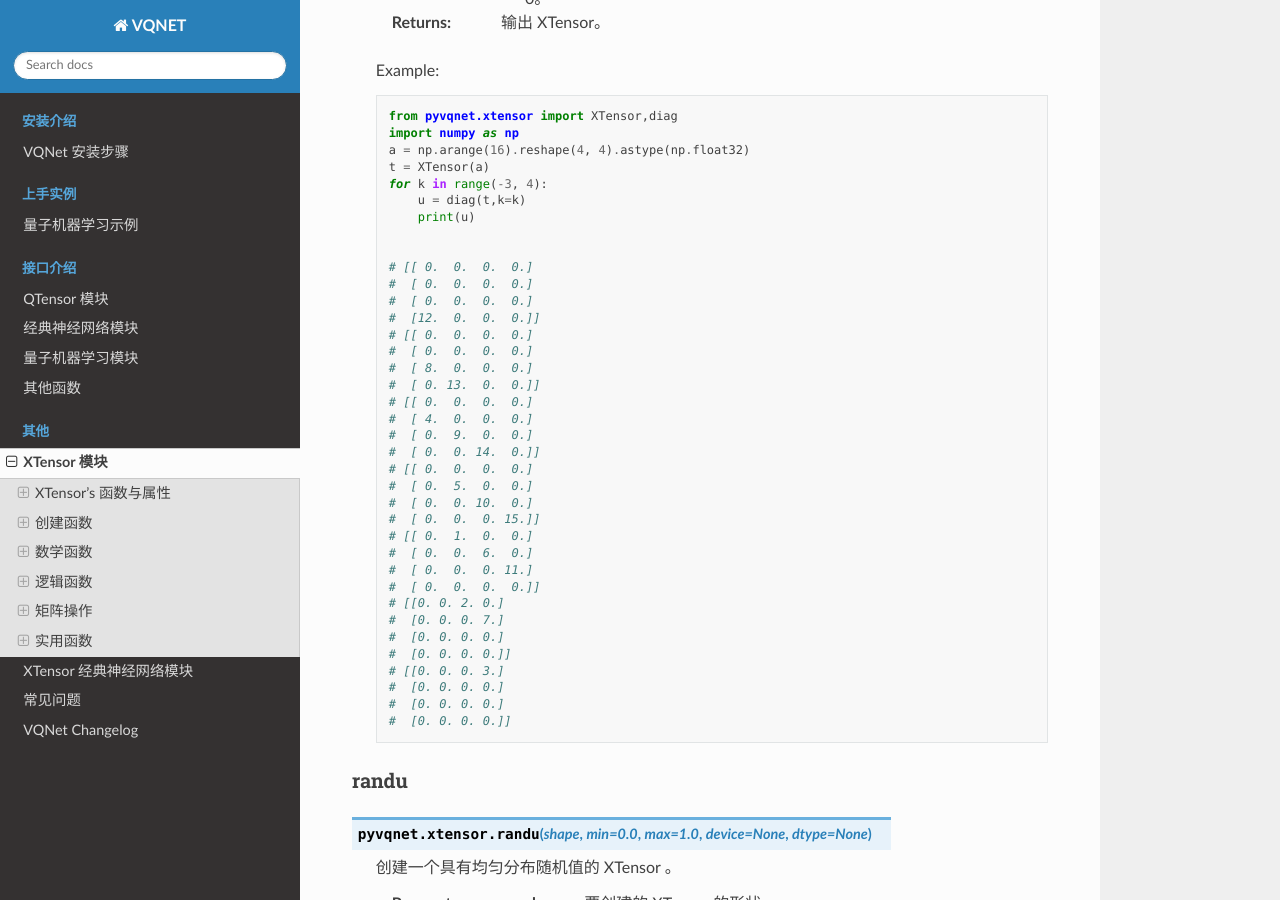
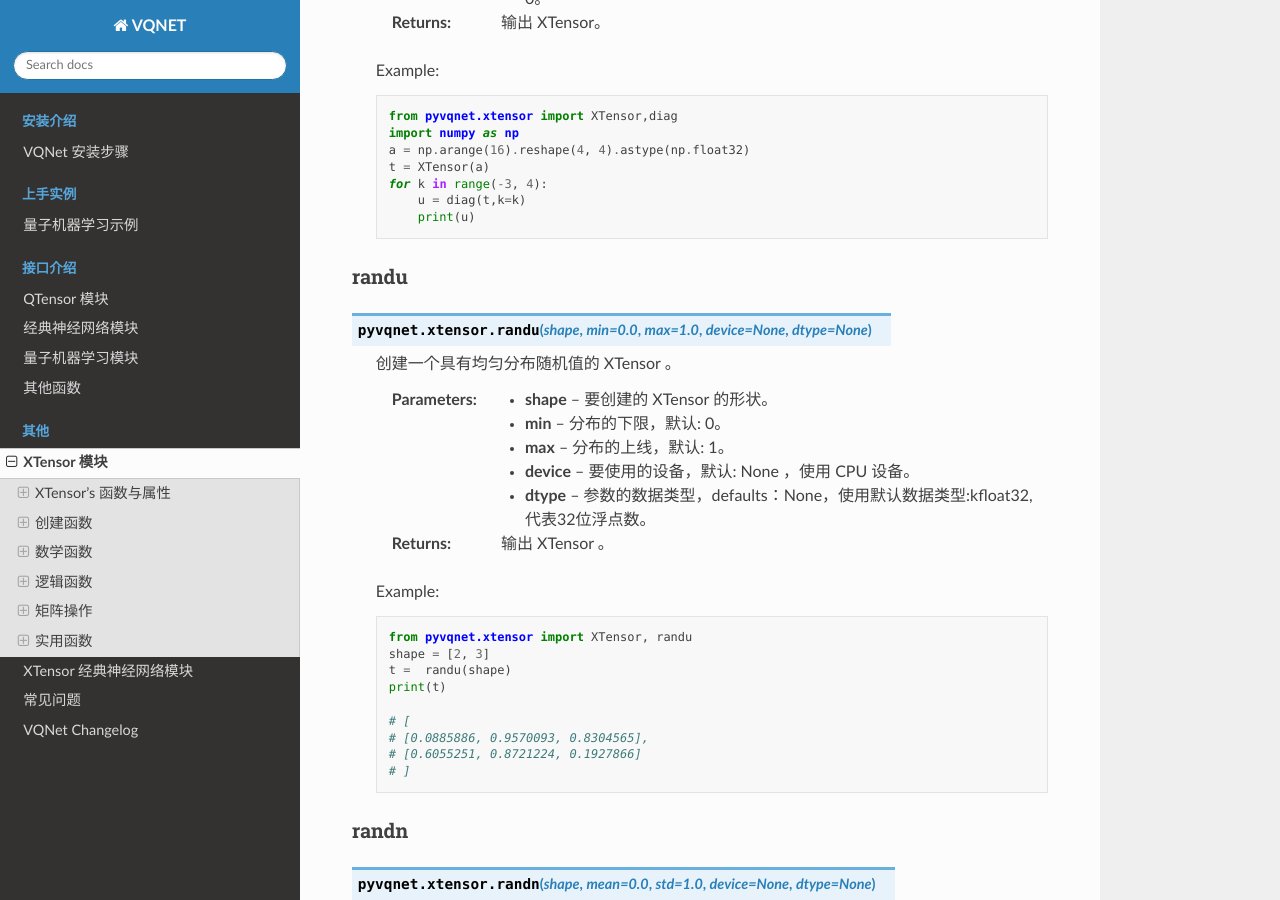
Before and after one commit to OriginQ/VQNET2.0-tutorial, a Sphinx documentation site: the page built from source/rst/xtensor.rst, in a window 1280 px wide and 900 px high, scrolled down 23394 px. Built offline with Sphinx 7.4.7 and the Read the Docs theme 2.0.0, drawn with Linux system fonts in a browser that asks for light colours; some of the changed text lies outside the part shown.

```diff
--- a/source/rst/xtensor.rst
+++ b/source/rst/xtensor.rst
@@ -168,7 +168,7 @@ backward
         from pyvqnet.xtensor import xtensor,autograd
 
         target = xtensor([[0, 0, 1, 0, 0, 0, 0, 0, 0, 0.2]])
-        target = requires_grad=True
+        target.requires_grad=True
         with autograd.tape():
             y = 2*target + 3
             y.backward()
@@ -225,7 +225,7 @@ argmax
 
     Example::
 
-        from pyvqnet.xtensor import xtensor
+        from pyvqnet.xtensor import XTensor
         a = XTensor([[1.3398, 0.2663, -0.2686, 0.2450],
                     [-0.7401, -0.8805, -0.3402, -1.1936],
                     [0.4907, -1.3948, -1.0691, -0.3132],
@@ -1238,36 +1238,6 @@ diag
             print(u)
 
 
-        # [[ 0.  0.  0.  0.]
-        #  [ 0.  0.  0.  0.]
-        #  [ 0.  0.  0.  0.]
-        #  [12.  0.  0.  0.]]
-        # [[ 0.  0.  0.  0.]
-        #  [ 0.  0.  0.  0.]
-        #  [ 8.  0.  0.  0.]
-        #  [ 0. 13.  0.  0.]]
-        # [[ 0.  0.  0.  0.]
-        #  [ 4.  0.  0.  0.]
-        #  [ 0.  9.  0.  0.]
-        #  [ 0.  0. 14.  0.]]
-        # [[ 0.  0.  0.  0.]
-        #  [ 0.  5.  0.  0.]
-        #  [ 0.  0. 10.  0.]
-        #  [ 0.  0.  0. 15.]]
-        # [[ 0.  1.  0.  0.]
-        #  [ 0.  0.  6.  0.]
-        #  [ 0.  0.  0. 11.]
-        #  [ 0.  0.  0.  0.]]
-        # [[0. 0. 2. 0.]
-        #  [0. 0. 0. 7.]
-        #  [0. 0. 0. 0.]
-        #  [0. 0. 0. 0.]]
-        # [[0. 0. 0. 3.]
-        #  [0. 0. 0. 0.]
-        #  [0. 0. 0. 0.]
-        #  [0. 0. 0. 0.]]
-
-
 randu
 ===========================================================
 
@@ -1350,8 +1320,6 @@ multinomial
         idx = tensor.multinomial(weights,3)
         print(idx)
 
-        # [1 0 3]
-        # [1 3 2]
 
 triu
 ===========================================================
@@ -2099,13 +2069,6 @@ trace
             u=tensor.trace(t,k=k)
             print(u)
 
-        # 0.07717618346214294
-        # -1.9287869930267334
-        # 0.6111435890197754
-        # 2.8094992637634277
-        # 0.6388946771621704
-        # -1.3400784730911255
-        # 0.26980453729629517
 
 exp
 ===========================================================
```
Also changed, not shown: other parts of source/rst/xtensor.rst (+8 -8 lines), source/rst/xtensor_nn.rst (+5 -5 lines).
